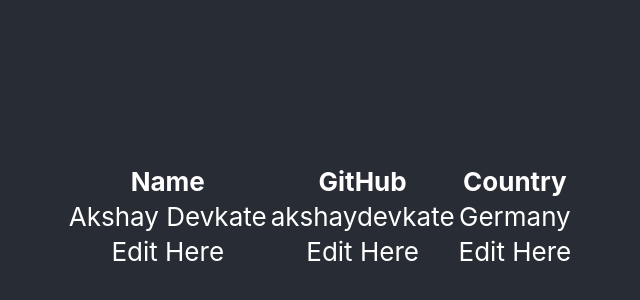
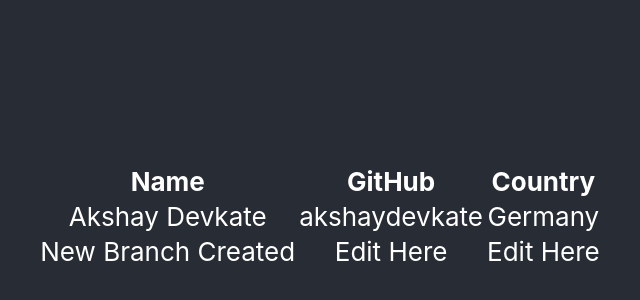
Before and after one commit to AkshayDevkate/gitcommand, a React (Create React App) app: page / in a window 1280 px wide. Shown: the part 184-484 px from the top of the page, without its empty margins (320-960 px from the left). Built offline with nearby package versions, Linux system fonts and the light colour scheme.

Commit message:
commited to the beanchTestOne

```diff
--- a/src/App.js
+++ b/src/App.js
@@ -1,12 +1,9 @@
 
 import './App.css';
-
 function App() {
   return (
     <div className="App">
       <header className="App-header">
-
-
       <table>
   <tr>
     <th>Name</th>
@@ -19,15 +16,12 @@
     <td>Germany</td>
   </tr>
   <tr>
-    <td>Edit Here</td>
+    <td>New Branch Created</td>
     <td>Edit Here</td>
     <td>Edit Here</td>
   </tr>
 
 </table>
-
-
-
       </header>
     </div>
   );
```
